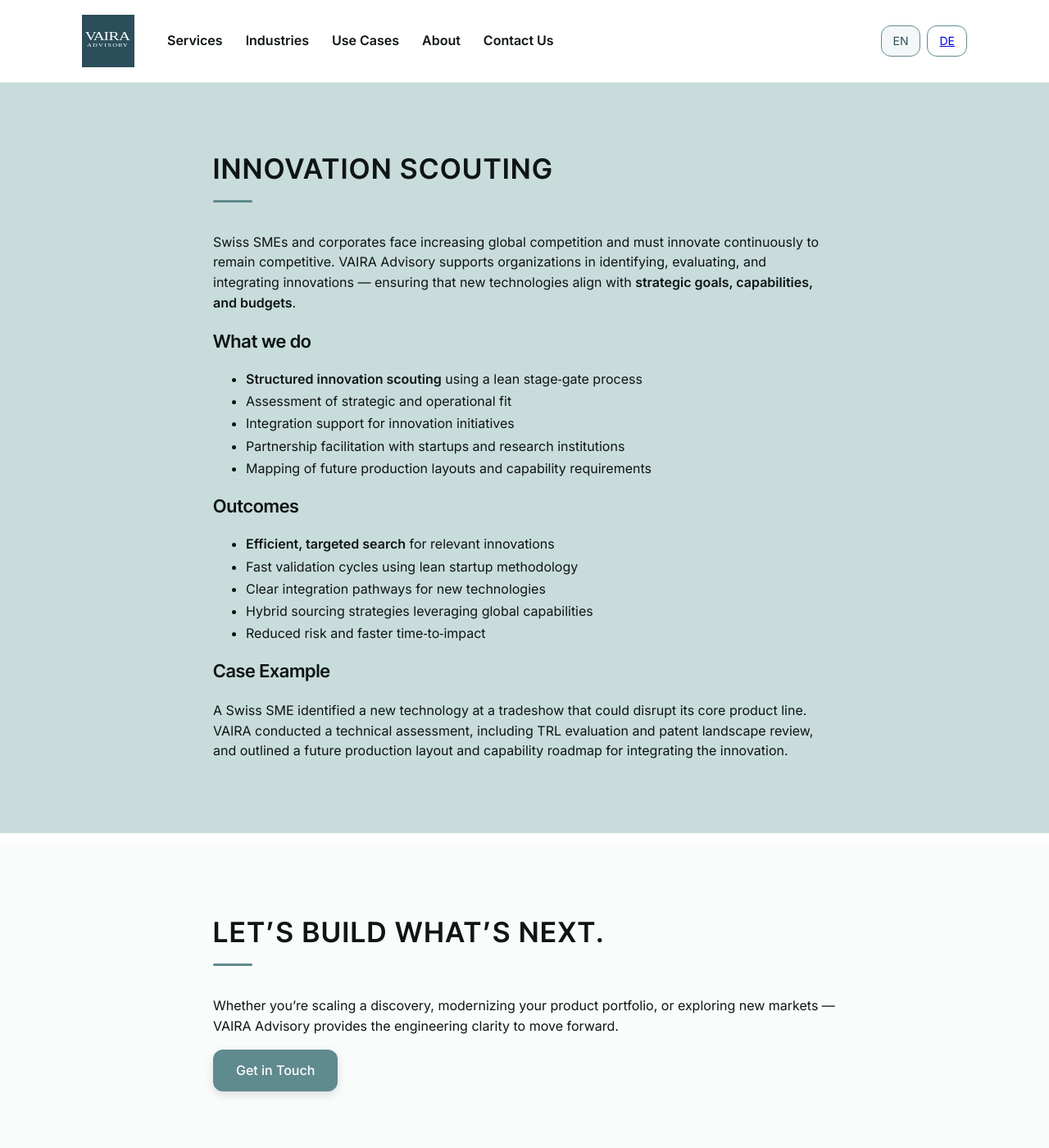
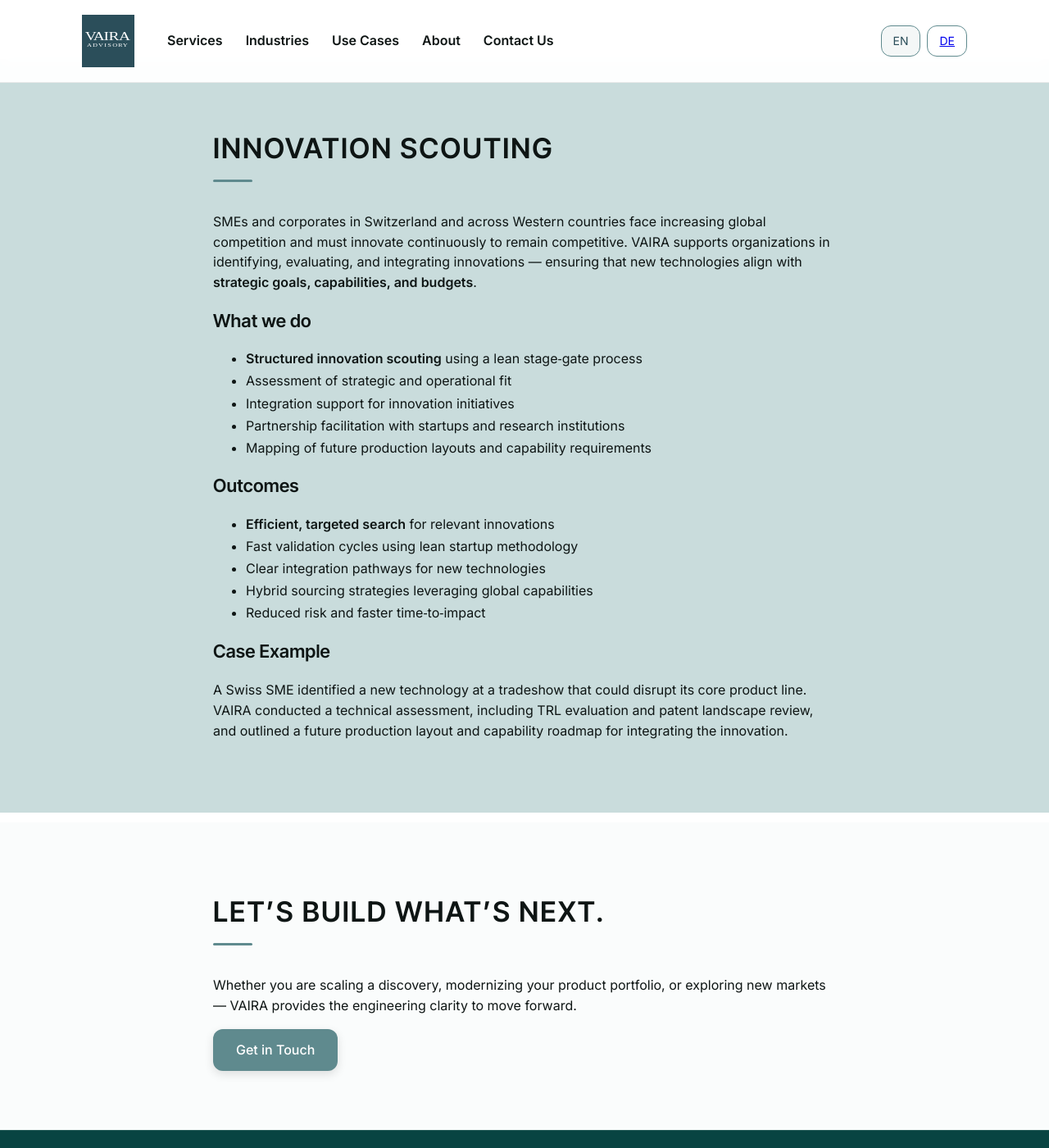
Before and after one commit to raphaelheeb/vaira-advisory, a Jekyll site: the page built from services/index.html, in a window 1280 px wide and 1400 px high, scrolled down 4885 px. Shown: the whole window at 82% size. Built offline with Jekyll 4.4.1, drawn with Linux system fonts in a browser that asks for light colours; some of the changed text lies outside the part shown.

Commit message:
Update index.html

```diff
--- a/services/index.html
+++ b/services/index.html
@@ -60,7 +60,7 @@
 
     <p>
       Organizations often uncover promising discoveries in their R&D environments but lack the technical,
-      operational, or commercial clarity to turn them into viable products. VAIRA Advisory bridges this gap.
+      operational, or commercial clarity to turn them into viable products. VAIRA bridges this gap.
       With <strong>deep engineering expertise</strong> and <strong>hands‑on founder experience</strong>, we help teams evaluate the
       true potential of early‑stage technologies and establish a structured path from lab insight to market‑ready innovation.
     </p>
@@ -102,7 +102,7 @@
 
     <p>
       Established companies often face stagnating markets, rising costs, or pressure to innovate beyond their
-      existing capabilities. VAIRA Advisory helps organizations identify <strong>new applications, technologies, and
+      existing capabilities. VAIRA helps organizations identify <strong>new applications, technologies, and
       product opportunities</strong> that align with their strengths.
     </p>
 
@@ -143,7 +143,7 @@
 
     <p>
       When companies introduce new materials, technologies, or production methods, complexity can escalate
-      quickly. VAIRA Advisory provides <strong>hands‑on engineering leadership</strong> to stabilize processes, build internal
+      quickly. VAIRA provides <strong>hands‑on engineering leadership</strong> to stabilize processes, build internal
       expertise, and ensure that new products reach the market with reliability and efficiency.
     </p>
 
@@ -184,7 +184,7 @@
 
     <p>
       Investors, corporate buyers, and innovation teams often need rigorous technical validation before committing
-      resources. VAIRA Advisory provides <strong>deep technical due diligence</strong> to assess the attractiveness, risks, and
+      resources. VAIRA provides <strong>deep technical due diligence</strong> to assess the attractiveness, risks, and
       long‑term potential of technologies, products, and industrial companies.
     </p>
 
@@ -222,8 +222,8 @@
     <h2>Innovation Scouting</h2>
 
     <p>
-      Swiss SMEs and corporates face increasing global competition and must innovate continuously to remain
-      competitive. VAIRA Advisory supports organizations in identifying, evaluating, and integrating innovations
+      SMEs and corporates in Switzerland and across Western countries face increasing global competition and must innovate continuously to remain
+      competitive. VAIRA supports organizations in identifying, evaluating, and integrating innovations
       — ensuring that new technologies align with <strong>strategic goals, capabilities, and budgets</strong>.
     </p>
 
@@ -262,8 +262,8 @@
   <div class="content-wrapper wrapper--narrow">
     <h2>Let’s build what’s next.</h2>
     <p>
-      Whether you’re scaling a discovery, modernizing your product portfolio, or exploring new markets —
-      VAIRA Advisory provides the engineering clarity to move forward.
+      Whether you are scaling a discovery, modernizing your product portfolio, or exploring new markets —
+      VAIRA provides the engineering clarity to move forward.
     </p>
     <a href="/vaira-advisory/contact" class="cta-btn cta-btn--primary">Get in Touch</a>
   </div>
```
Also changed, not shown: other parts of services/index.html (+1 -1 lines).
